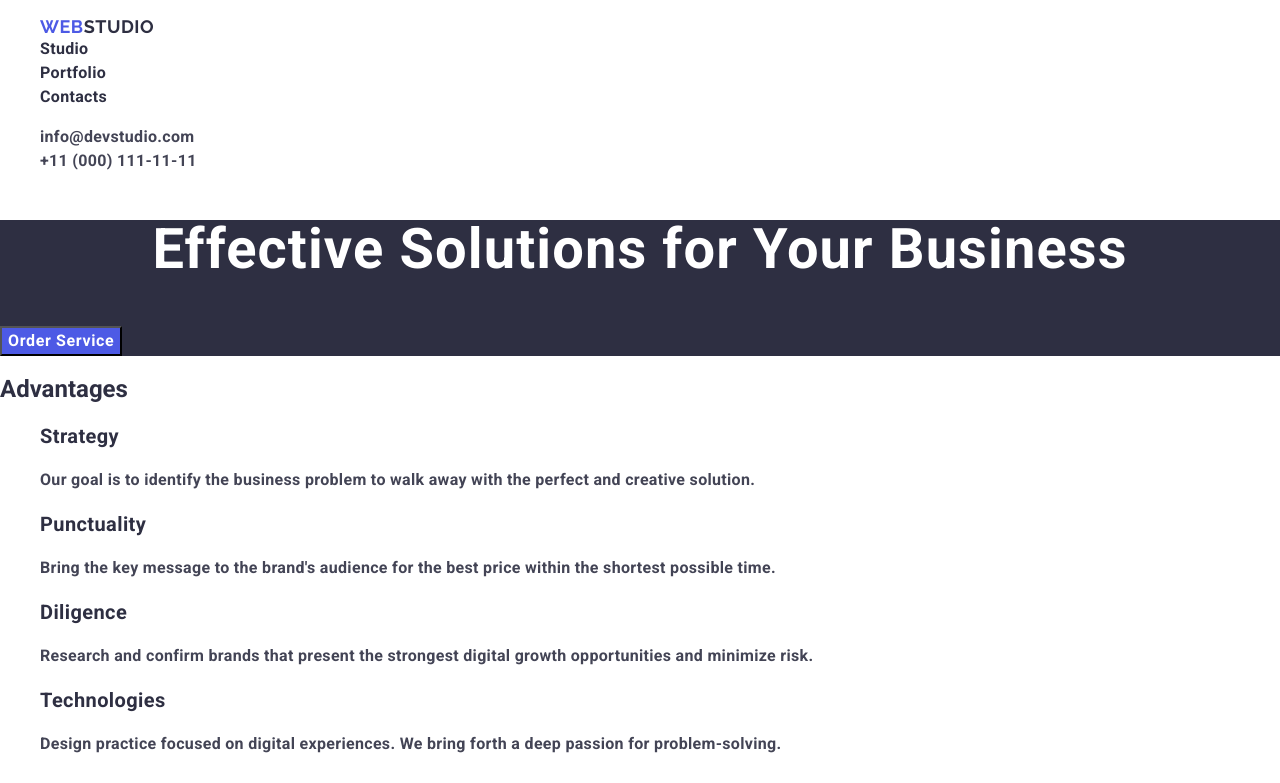
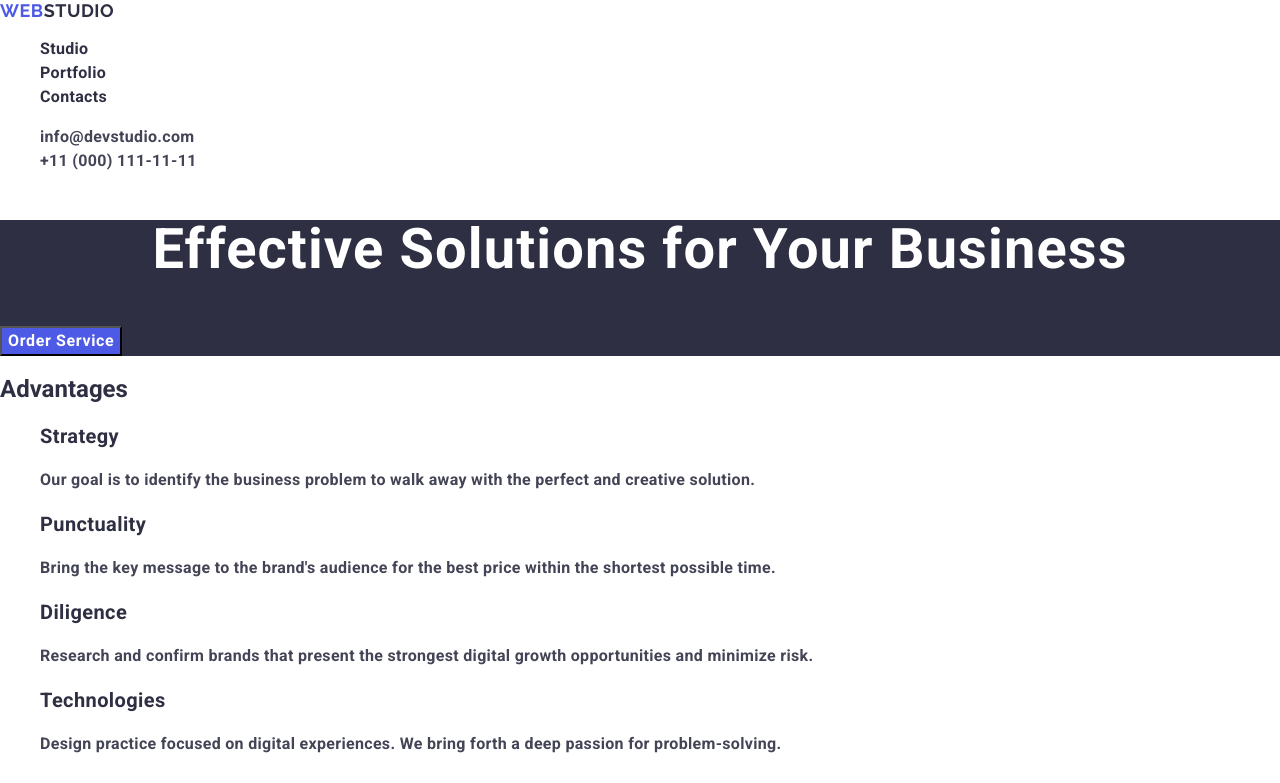
Before and after one commit to Nadiia-v/goit-markup-hw-02, a plain HTML site: page index.html in a window 1280 px wide. Shown: the top 783 px of the page. Drawn offline with nearby package versions, Linux system fonts and the light colour scheme.

Commit message:
Add corrections

```diff
--- a/index.html
+++ b/index.html
@@ -19,10 +19,8 @@
   <body>
     <header>
       <nav class="navigation">
+        <a class="nav-logo" href="./index.html">Web<span>Studio</span></a>
         <ul class="nav-link">
-          <li class="nav-link-item">
-            <a class="nav-logo" href="./index.html">Web<span>Studio</span></a>
-          </li>
           <li class="nav-link-item">
             <a class="link" href="./index.html">Studio</a>
           </li>
```
